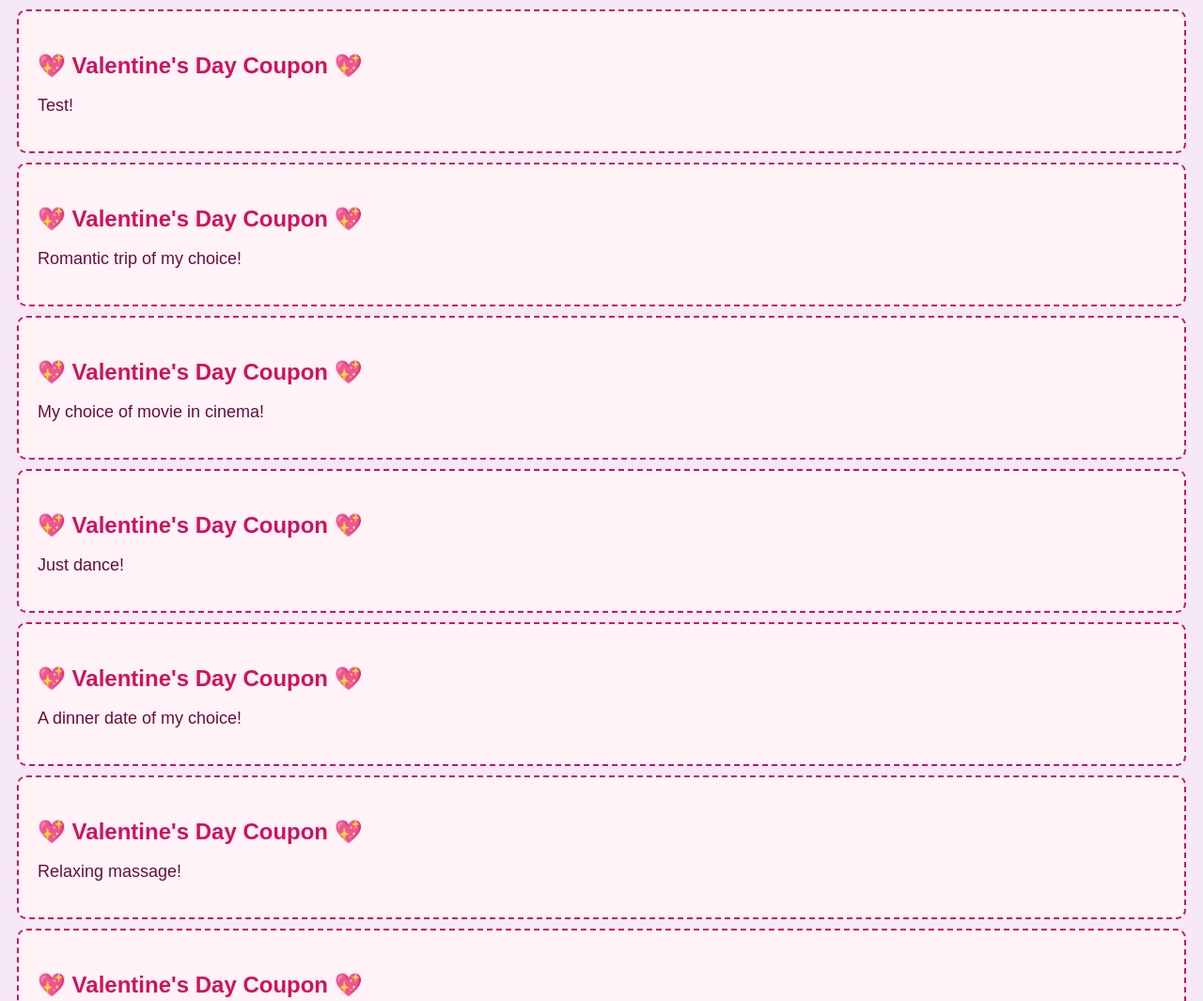
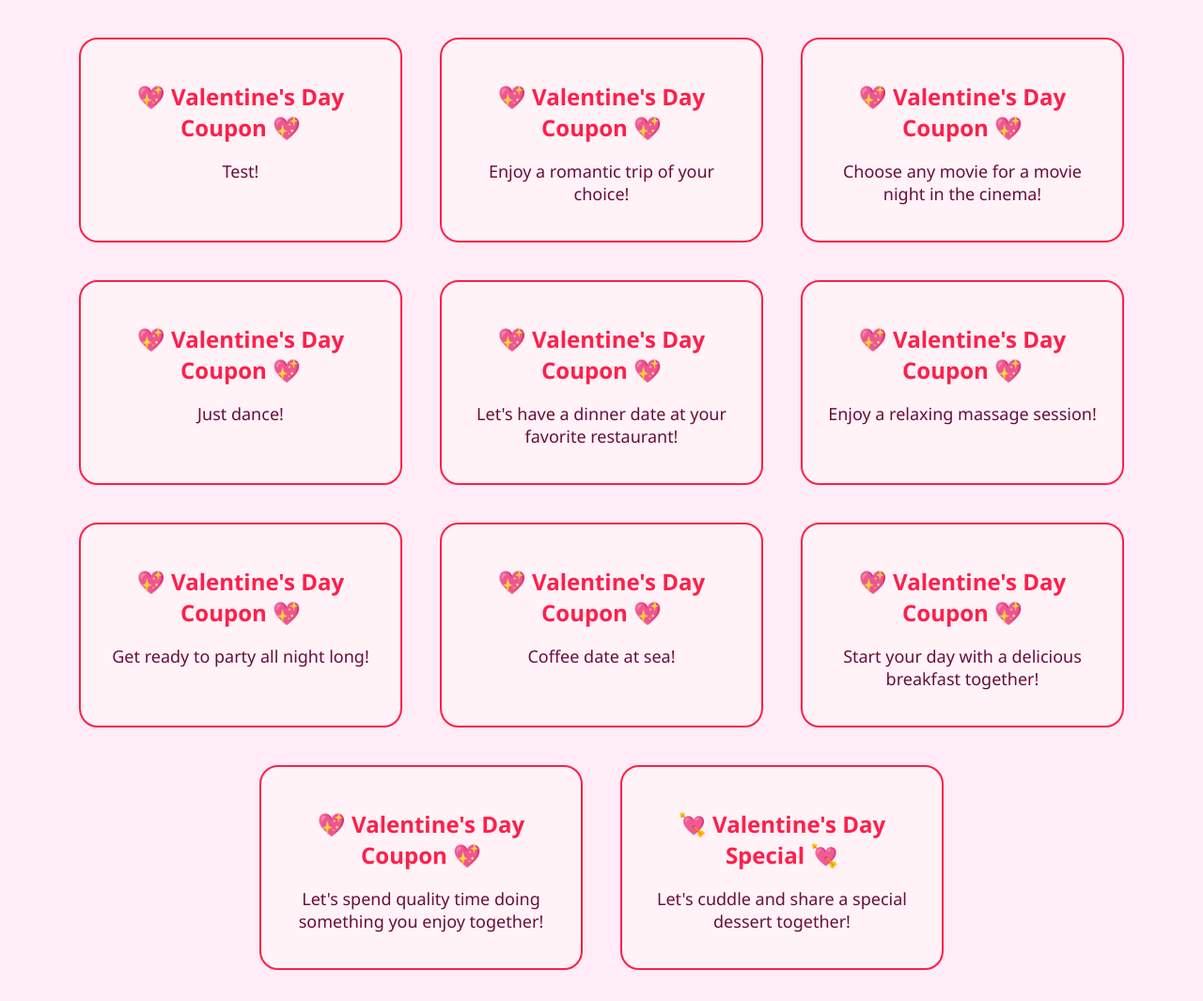
Before and after one commit to barya8/valentine-test, a plain HTML site: page index.html in a window 1280 px wide. Shown: the top 1065 px of the page at 94% size. Drawn offline with Linux system fonts and the light colour scheme.

Commit message:
Update index.html

```diff
--- a/index.html
+++ b/index.html
@@ -6,35 +6,47 @@
 <title>Valentine's Day Coupons</title>
 <style>
     body {
-        font-family: Arial, sans-serif;
-        background-color: #f7e8f7;
+        font-family: 'Segoe UI', Tahoma, Geneva, Verdana, sans-serif;
+        background-color: #ffecf6;
+        margin: 0;
+        padding: 0;
+    }
+    .container {
+        display: flex;
+        flex-wrap: wrap;
+        justify-content: center;
+        padding: 20px;
     }
     .coupon {
-        border: 2px dashed #d1125b;
-        border-radius: 10px;
+        width: 300px;
+        border: 2px solid #ff1f4a;
+        border-radius: 20px;
         padding: 20px;
-        margin: 10px;
+        margin: 20px;
         background-color: #fff3f8;
         cursor: pointer;
         transition: all 0.3s ease;
     }
     .coupon:hover {
-        transform: scale(1.05);
-        box-shadow: 0px 0px 15px #d1125b;
+        transform: translateY(-5px);
+        box-shadow: 0px 0px 20px rgba(255, 31, 74, 0.2);
     }
     h3 {
-        color: #d1125b;
+        color: #ff1f4a;
         font-size: 24px;
         margin-bottom: 10px;
+        text-align: center;
     }
     p {
         color: #6a0d38;
         font-size: 18px;
+        text-align: center;
     }
 </style>
 </head>
 <body>
 
+<div class="container">
     <div class="coupon" id="coupon1">
         <h3>💖 Valentine's Day Coupon 💖</h3>
         <p>Test!</p>
@@ -42,12 +54,12 @@
 
     <div class="coupon" id="coupon2">
         <h3>💖 Valentine's Day Coupon 💖</h3>
-    <p>Romantic trip of my choice!</p>
+        <p>Enjoy a romantic trip of your choice!</p>
     </div>
 
     <div class="coupon" id="coupon3">
         <h3>💖 Valentine's Day Coupon 💖</h3>
-    <p>My choice of movie in cinema!</p>
+        <p> Choose any movie for a movie night in the cinema!</p>
     </div>
 
     <div class="coupon" id="coupon4">
@@ -57,37 +69,38 @@
 
     <div class="coupon" id="coupon5">
         <h3>💖 Valentine's Day Coupon 💖</h3>
-    <p>A dinner date of my choice!</p>
+        <p>Let's have a dinner date at your favorite restaurant!</p>
     </div>
 
     <div class="coupon" id="coupon6">
         <h3>💖 Valentine's Day Coupon 💖</h3>
-    <p>Relaxing massage!</p>
+        <p>Enjoy a relaxing massage session!</p>
     </div>
 
     <div class="coupon" id="coupon7">
         <h3>💖 Valentine's Day Coupon 💖</h3>
-    <p>Party!!!!</p>
+        <p>Get ready to party all night long!</p>
     </div>
 
     <div class="coupon" id="coupon8">
         <h3>💖 Valentine's Day Coupon 💖</h3>
-    <p>Pakal caffe!</p>
+        <p>Coffee date at sea!</p>
     </div>
 
     <div class="coupon" id="coupon9">
         <h3>💖 Valentine's Day Coupon 💖</h3>
-    <p>Delicous Breakfast!</p>
+        <p>Start your day with a delicious breakfast together!</p>
     </div>
 
     <div class="coupon" id="coupon10">
         <h3>💖 Valentine's Day Coupon 💖</h3>
-    <p>My choice!</p>
+        <p>Let's spend quality time doing something you enjoy together!</p>
     </div>
 
     <div class="coupon" id="coupon11">
         <h3>💘 Valentine's Day Special 💘</h3>
-    <p>Nimnumnum!</p>
+        <p>Let's cuddle and share a special dessert together!</p>
+    </div>
 </div>
 
 <script>
```
Lines whose indentation alone changed are shown as unchanged.
